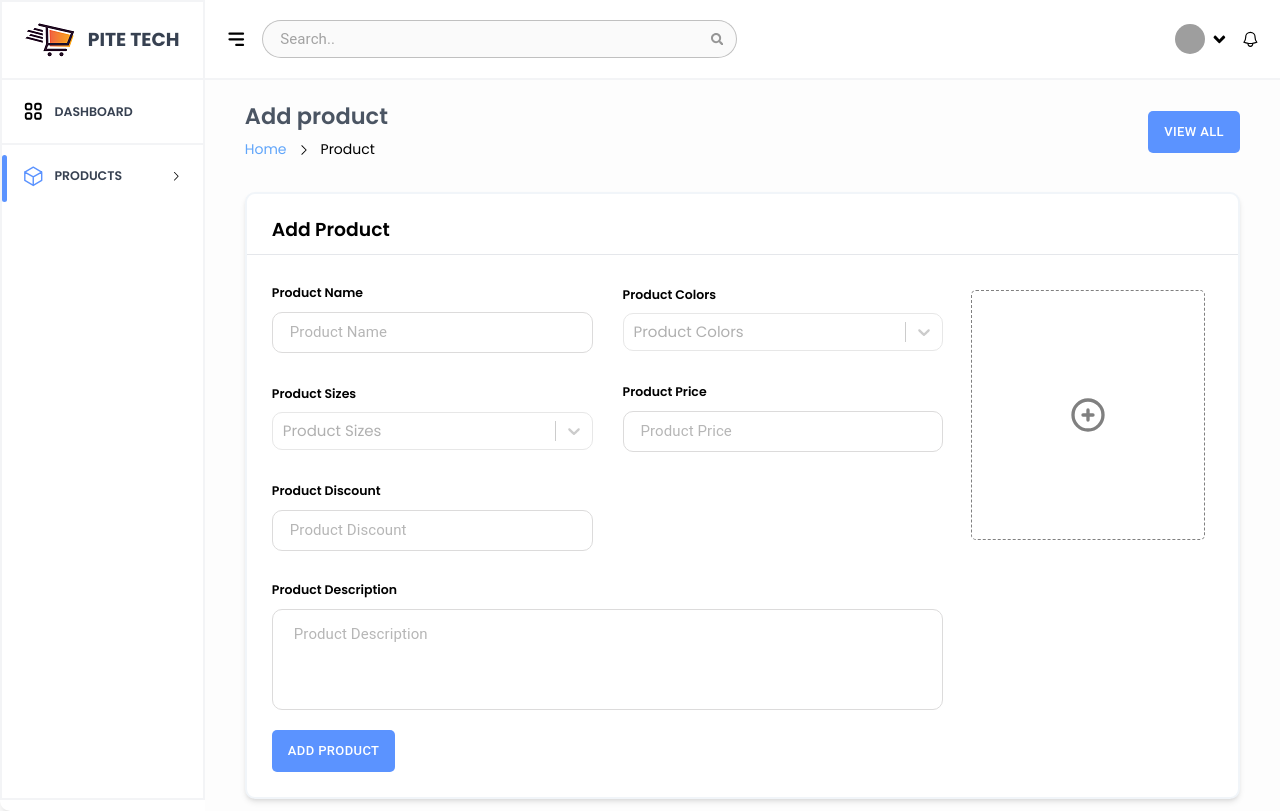
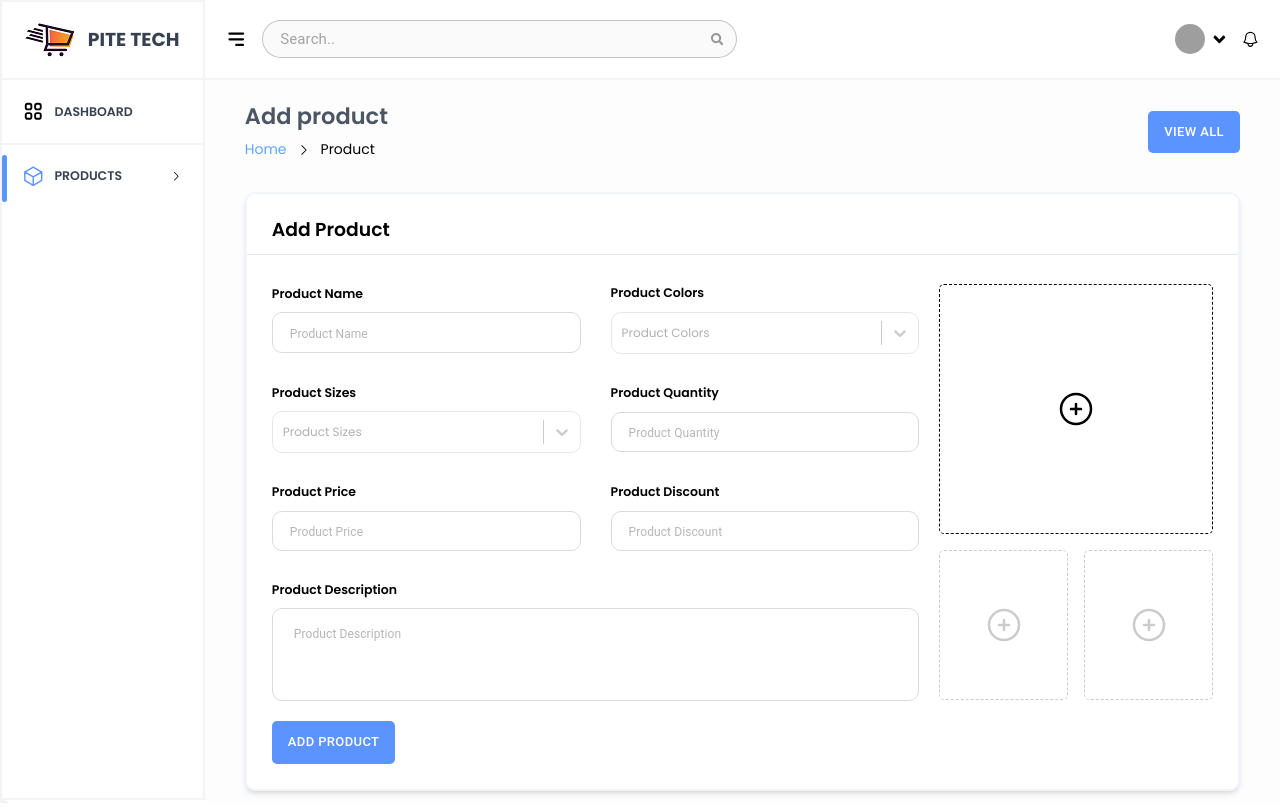
Before and after one commit to AhmedAbdEl-NasserAhmed/ECS-Commerce, a Next.js app: page /admin/dashboard/product in a window 1280 px wide. Built offline with nearby package versions, Linux system fonts and the light colour scheme; grey boxes are pictures that could not be loaded.

Commit message:
Finishing Adding Images for Product

```diff
--- a/src/app/admin/dashboard/product/page.tsx
+++ b/src/app/admin/dashboard/product/page.tsx
@@ -22,15 +22,16 @@ function ProductPage() {
     control,
     reset,
     watch,
+    setValue,
+    register,
     formState: { errors },
   } = useForm<AdminProductProps>();
 
   function onSubmit(data: AdminProductProps) {
     // reset();
-    console.log("hello");
   }
 
-  const [pickedImagePaths, setPickedImagePaths] = useState<string[]>([]);
+  // const [pickedImagePaths, setPickedImagePaths] = useState<string[]>([]);
 
   // function handleImagepath(e: ChangeEvent<HTMLInputElement>) {
   //   const files = e.target.files;
@@ -41,11 +42,8 @@ function ProductPage() {
   //     URL.createObjectURL(image)
   //   );
 
-  //   const exceededImagesNumber =
-  //     pickedImagePaths.length + selectedImages.length > 8;
-
-  //   if (selectedImages.length > 8 || exceededImagesNumber) {
-  //     toast.error(" Please Do not upload more than 8 images");
+  //   if (pickedImagePaths.length === 3) {
+  //     toast.error(" Please Do not upload more than 3 images");
   //     return;
   //   }
 
@@ -54,9 +52,7 @@ function ProductPage() {
 
   const formData = watch();
 
-  // console.log("errors", errors);
-
-  // console.log(formData);
+  console.log("formData", formData);
 
   return (
     <Box
@@ -145,7 +141,12 @@ function ProductPage() {
             </Box>
           </Box>
           <Box component="div" className="grow-[2] text-center">
-            <AddProductImage />
+            <AddProductImage
+              control={control}
+              formData={formData}
+              imagesNumber={3}
+              setValue={setValue}
+            />
           </Box>
         </Box>
         <Box component="div">
--- a/src/constants/productFormInputs.tsx
+++ b/src/constants/productFormInputs.tsx
@@ -1,12 +1,11 @@
-import { CustomizedTextFieldProps } from "@/types/types";
+import { AdminProductProps, CustomizedTextFieldProps } from "@/types/types";
+import { valid } from "chroma-js";
 
 // : CustomizedTextFieldProps[] =
 
 export const productFormInputs = (
-  formData: object
+  formData: AdminProductProps
 ): CustomizedTextFieldProps[] => {
-  console.log(formData);
-
   return [
     {
       id: "1",
@@ -43,12 +42,11 @@ export const productFormInputs = (
             backgroundColor: "none",
             paddingBlock: "1rem",
             paddingInline: "1.8rem",
-            fontSize: "1.5rem",
             color: "#383737",
 
             "&::placeholder": {
               color: "#939393",
-              fontSize: "1.5rem",
+              fontSize: "1.2rem",
               opacity: 1,
             },
           },
@@ -79,16 +77,8 @@ export const productFormInputs = (
       inputType: "list",
       placeholder: "Product Colors",
       options: [
-        { value: "ocean", label: "Ocean", color: "#666666" },
+        { value: "black", label: "Black", color: "#000000" },
         { value: "blue", label: "Blue", color: "#0052CC" },
-        { value: "purple", label: "Purple", color: "#5243AA" },
-        { value: "red", label: "Red", color: "#FF5630" },
-        { value: "orange", label: "Orange", color: "#FF8B00" },
-        { value: "yellow", label: "Yellow", color: "#FFC400" },
-        { value: "green", label: "Green", color: "#36B37E" },
-        { value: "forest", label: "Forest", color: "#00875A" },
-        { value: "slate", label: "Slate", color: "#253858" },
-        { value: "silver", label: "Silver", color: "#666666" },
       ],
     },
     {
@@ -103,8 +93,8 @@ export const productFormInputs = (
       inputType: "list",
       placeholder: "Product Sizes",
       options: [
-        { value: "XS", label: "xs", color: "#666666" },
-        { value: "SM", label: "sm", color: "#666666" },
+        { value: "XS", label: "XS", color: "#666666" },
+        { value: "SM", label: "SM", color: "#666666" },
         { value: "L", label: "L", color: "#666666" },
         { value: "Xl", label: "Xl", color: "#666666" },
         { value: "XXl", label: "XXl", color: "#666666" },
@@ -113,6 +103,64 @@ export const productFormInputs = (
     },
     {
       id: "4",
+      name: "productQuantity",
+      textLabelClass: "font-semibold text-xl",
+      inputType: "input",
+      textlabel: "Product Quantity",
+      defaultValue: "",
+      placeholder: "Product Quantity",
+
+      rules: {
+        required: "This field is required",
+      },
+      formerHelperStyles: { style: { fontSize: "1rem" } },
+      type: "number",
+      variant: "outlined",
+      size: "small",
+      sx: {
+        helperText: {
+          fontSize: "4rem",
+        },
+        input: {
+          fontSize: "1.4rem",
+        },
+
+        "& .MuiOutlinedInput-root": {
+          "& fieldset": {
+            borderRadius: "10px",
+            borderColor: "#dcdbdb",
+            backgroundColor: "#ffffff52",
+          },
+
+          "& .MuiInputBase-input": {
+            backgroundColor: "none",
+            paddingBlock: "1rem",
+            paddingInline: "1.8rem",
+            color: "#383737",
+
+            "&::placeholder": {
+              color: "#939393",
+              fontSize: "1.2rem",
+              opacity: 1,
+            },
+          },
+
+          "&.Mui-error .MuiOutlinedInput-notchedOutline": {
+            borderColor: "rgb(186, 9, 9)", // Customize the border color on error here
+          },
+
+          "&:hover fieldset": {
+            borderColor: "#dcdbdb",
+          },
+
+          "&.Mui-focused fieldset": {
+            borderColor: "#dcdbdb",
+          },
+        },
+      },
+    },
+    {
+      id: "5",
       name: "productPrice",
       textLabelClass: "font-semibold text-xl",
       inputType: "input",
@@ -146,12 +194,11 @@ export const productFormInputs = (
             backgroundColor: "none",
             paddingBlock: "1rem",
             paddingInline: "1.8rem",
-            fontSize: "1.5rem",
             color: "#383737",
 
             "&::placeholder": {
               color: "#939393",
-              fontSize: "1.5rem",
+              fontSize: "1.2rem",
               opacity: 1,
             },
           },
@@ -171,7 +218,7 @@ export const productFormInputs = (
       },
     },
     {
-      id: "5",
+      id: "6",
       name: "productDiscount",
       textLabelClass: "font-semibold text-xl",
       inputType: "input",
@@ -180,6 +227,10 @@ export const productFormInputs = (
       placeholder: "Product Discount",
       rules: {
         required: "This field is required",
+        max: {
+          value: +formData.productPrice,
+          message: "This field should  be less than Product Price ",
+        },
       },
       formerHelperStyles: { style: { fontSize: "1rem" } },
       type: "number",
@@ -204,12 +255,11 @@ export const productFormInputs = (
             backgroundColor: "none",
             paddingBlock: "1rem",
             paddingInline: "1.8rem",
-            fontSize: "1.5rem",
             color: "#383737",
 
             "&::placeholder": {
               color: "#939393",
-              fontSize: "1.5rem",
+              fontSize: "1.2rem",
               opacity: 1,
             },
           },
@@ -229,7 +279,7 @@ export const productFormInputs = (
       },
     },
     {
-      id: "6",
+      id: "7",
       name: "productDescription",
       textLabelClass: "font-semibold text-xl",
       inputType: "input",
@@ -265,12 +315,11 @@ export const productFormInputs = (
             backgroundColor: "none",
             paddingBlock: "1rem",
             paddingInline: "0.8rem",
-            fontSize: "1.5rem",
             color: "#383737",
 
             "&::placeholder": {
               color: "#939393",
-              fontSize: "1.5rem",
+              fontSize: "1.2rem",
               opacity: 1,
             },
           },
--- a/src/ui/AddProductImage/AddProductImage.tsx
+++ b/src/ui/AddProductImage/AddProductImage.tsx
@@ -1,31 +1,63 @@
+"use client";
+
 import { Box } from "@mui/material";
-import UploadButton from "../uploadButton";
-import { HiOutlinePlusCircle } from "react-icons/hi";
+import { useEffect, useState } from "react";
+import ProductImageItem from "./ProductImageItem";
+import { Opacity } from "@mui/icons-material";
 
-function AddProductImage() {
+function AddProductImage({ setValue, formData, control, imagesNumber = 3 }) {
+  const [inputNumbers, setInputNumbers] = useState([]);
+
+  useEffect(() => {
+    const newInputNumbers = [];
+    for (let i = 0; i < imagesNumber; i++) {
+      newInputNumbers.push(`${i + 1}`);
+    }
+    setInputNumbers(newInputNumbers);
+  }, [imagesNumber]);
+
+  function handleDeleteImage(key: string) {
+    setValue(key, null);
+  }
+
   return (
-    <UploadButton>
+    <div>
+      <ProductImageItem
+        control={control}
+        imageUrl={formData[inputNumbers[0]]}
+        imageInputName={inputNumbers[0]}
+        onRemoveImage={handleDeleteImage}
+      />
       <Box
-        component="div"
-        className="flex items-center justify-center"
         sx={{
-          cursor: "pointer",
-          border: "1px",
-          borderStyle: "dashed",
-          fontSize: "4rem", // Equivalent to text-4xl
-          height: "250px",
+          display: "flex",
           width: "100%",
-          borderRadius: "5px",
-          backgroundColor: "#ffffff", // Equivalent to bg-red-500
-          transition: "background-color 0.5s ease", // Smooth transition for background change
-          "&:hover": {
-            backgroundColor: "#f1f1f1", // Background color when hovering
-          },
+          gap: 2,
+          flexWrap: "wrap",
+          marginTop: 2,
         }}
       >
-        <HiOutlinePlusCircle />
+        {inputNumbers.slice(1)?.map((inputName) => {
+          return (
+            <ProductImageItem
+              imageInputName={inputName}
+              imageUrl={formData[inputName]}
+              disabled={!formData[inputNumbers[0]]}
+              key={inputName}
+              control={control}
+              onRemoveImage={handleDeleteImage}
+              sx={{
+                flexGrow: 1,
+                flexShrink: 0,
+                flexBasis: "120px",
+                height: "150px",
+                opacity: !formData[inputNumbers[0]] ? 0.2 : 1,
+              }}
+            />
+          );
+        })}
       </Box>
-    </UploadButton>
+    </div>
   );
 }
 
--- /dev/null
+++ b/src/ui/AddProductImage/ImageInput.tsx
@@ -0,0 +1,19 @@
+import { HiOutlinePlusCircle } from "react-icons/hi2";
+
+function ImageInput(props) {
+  return (
+    <div>
+      <HiOutlinePlusCircle />
+      <input
+        disabled={props.disabled}
+        onChange={(e) => props.onChange(e.target.files[0])}
+        name={props.name}
+        className="absolute w-full left-0 top-0 h-full opacity-0"
+        accept="image/png, image/jpeg"
+        type="file"
+      />
+    </div>
+  );
+}
+
+export default ImageInput;
--- /dev/null
+++ b/src/ui/AddProductImage/ImagePreview.tsx
@@ -0,0 +1,40 @@
+import Image from "next/image";
+import { useEffect, useState } from "react";
+import { HiOutlineTrash } from "react-icons/hi2";
+
+function ImagePreview(props) {
+  const [imageUrl, setImageUrl] = useState(props.imageUrl);
+
+  useEffect(() => {
+    const reader = new FileReader();
+    reader.onloadend = () => {
+      setImageUrl(reader.result);
+    };
+    if (props.imageUrl) {
+      reader.readAsDataURL(props.imageUrl);
+    }
+  }, [props.imageUrl]);
+
+  return (
+    <div className="relative w-full h-full ">
+      {props.imageUrl && (
+        <Image src={imageUrl} alt="img" fill objectFit="cover" />
+      )}
+      <div
+        onClick={() => props.onRemove(props.imageInputName)}
+        className="absolute bg-white flex justify-center items-center cursor-pointer rounded-md border-2 border-black"
+        style={{
+          top: "5px",
+          right: "5px",
+          width: "25px",
+          height: "25px",
+          fontSize: "1.8rem",
+        }}
+      >
+        <HiOutlineTrash />
+      </div>
+    </div>
+  );
+}
+
+export default ImagePreview;
--- /dev/null
+++ b/src/ui/AddProductImage/ProductImageItem.tsx
@@ -0,0 +1,52 @@
+import { Box } from "@mui/material";
+import ImagePreview from "./ImagePreview";
+import ImageInput from "./ImageInput";
+import { Controller } from "react-hook-form";
+
+function ProductImageItem(props) {
+  if (!props.imageInputName) return;
+
+  return (
+    <Box
+      className="relative flex items-center justify-center"
+      sx={{
+        border: "1px",
+        borderStyle: "dashed",
+        fontSize: "4rem",
+        height: "250px",
+        width: "100%",
+        borderRadius: "5px",
+        transition: "background-color 0.5s ease",
+        "&:hover": {
+          backgroundColor: "#f1f1f1",
+        },
+        ...props.sx,
+      }}
+    >
+      {props.imageUrl ? (
+        <ImagePreview
+          imageUrl={props.imageUrl}
+          onRemove={props.onRemoveImage}
+          imageInputName={props.imageInputName}
+        />
+      ) : (
+        <Controller
+          name={props.imageInputName}
+          control={props.control}
+          render={({ field }) => {
+            return (
+              <ImageInput
+                disabled={props.disabled}
+                onChange={field.onChange}
+                name={field.name}
+                value={field.value}
+              />
+            );
+          }}
+        />
+      )}
+    </Box>
+  );
+}
+
+export default ProductImageItem;
--- a/src/ui/MultiChoiceSelectMenu/MultiChoiceSelectMenu.tsx
+++ b/src/ui/MultiChoiceSelectMenu/MultiChoiceSelectMenu.tsx
@@ -23,7 +23,8 @@ function MultiChoiceSelectMenu({
     control: (styles, state) => ({
       ...styles,
       backgroundColor: "white",
-      fontSize: "1.5rem",
+      fontSize: "1.2rem",
+
       borderColor: `${
         errors[name]
           ? "rgb(186, 9, 9)"
@@ -34,8 +35,9 @@ function MultiChoiceSelectMenu({
       boxShadow: "none",
       borderRadius: "10px",
       "&:hover": {
-        borderColor: "#e7e7e7",
+        borderColor: `${errors[name] ? "rgb(186, 9, 9)" : "#e7e7e7"}`,
       },
+      height: "42px",
     }),
     placeholder: (styles) => ({
       ...styles,
```
Also changed, not shown: src/components/AdminProduct/ProductFormInputsSwitch.tsx (+0 -21 lines), 1 other file (tests, documents, lock files or other folders).
